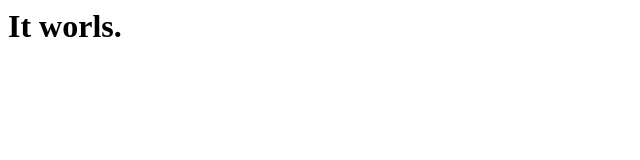
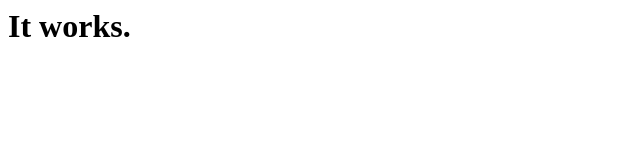
Before and after one commit to SAOSHIN/SAOSHIN.github.io, a plain HTML site: page index.html in a window 1280 px wide. Shown: the full height of the page, 0-640 px from the left. Drawn offline with Linux system fonts and the light colour scheme.

Commit message:
Update index.html

```diff
--- a/index.html
+++ b/index.html
@@ -1,3 +1,8 @@
 <html>
-  <h1>It worls.</h1>
+  <head>
+    <title>Hello world.</title>
+  </head>
+  <body>
+    <h1>It works.</h1>
+  </body>
 </html>
```
